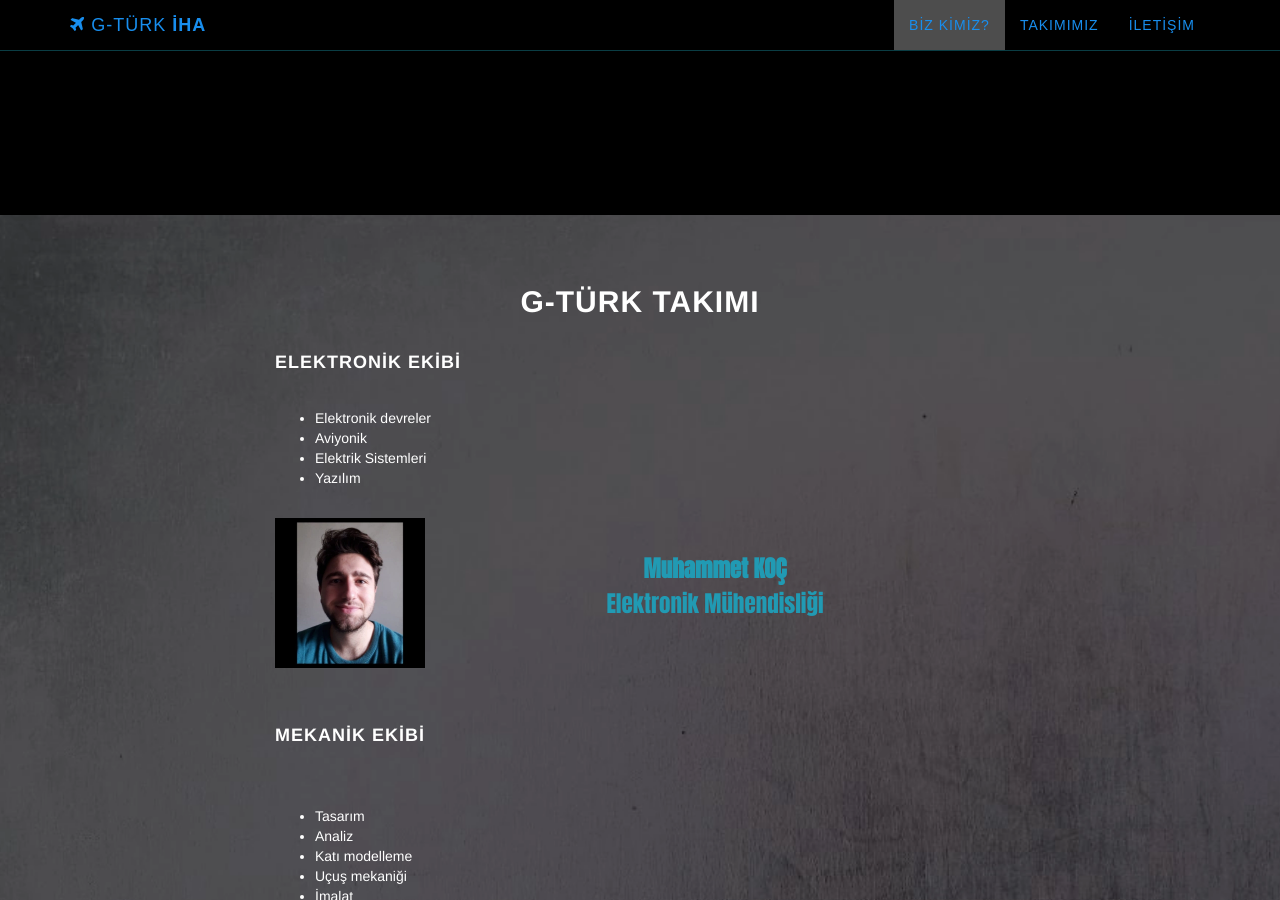
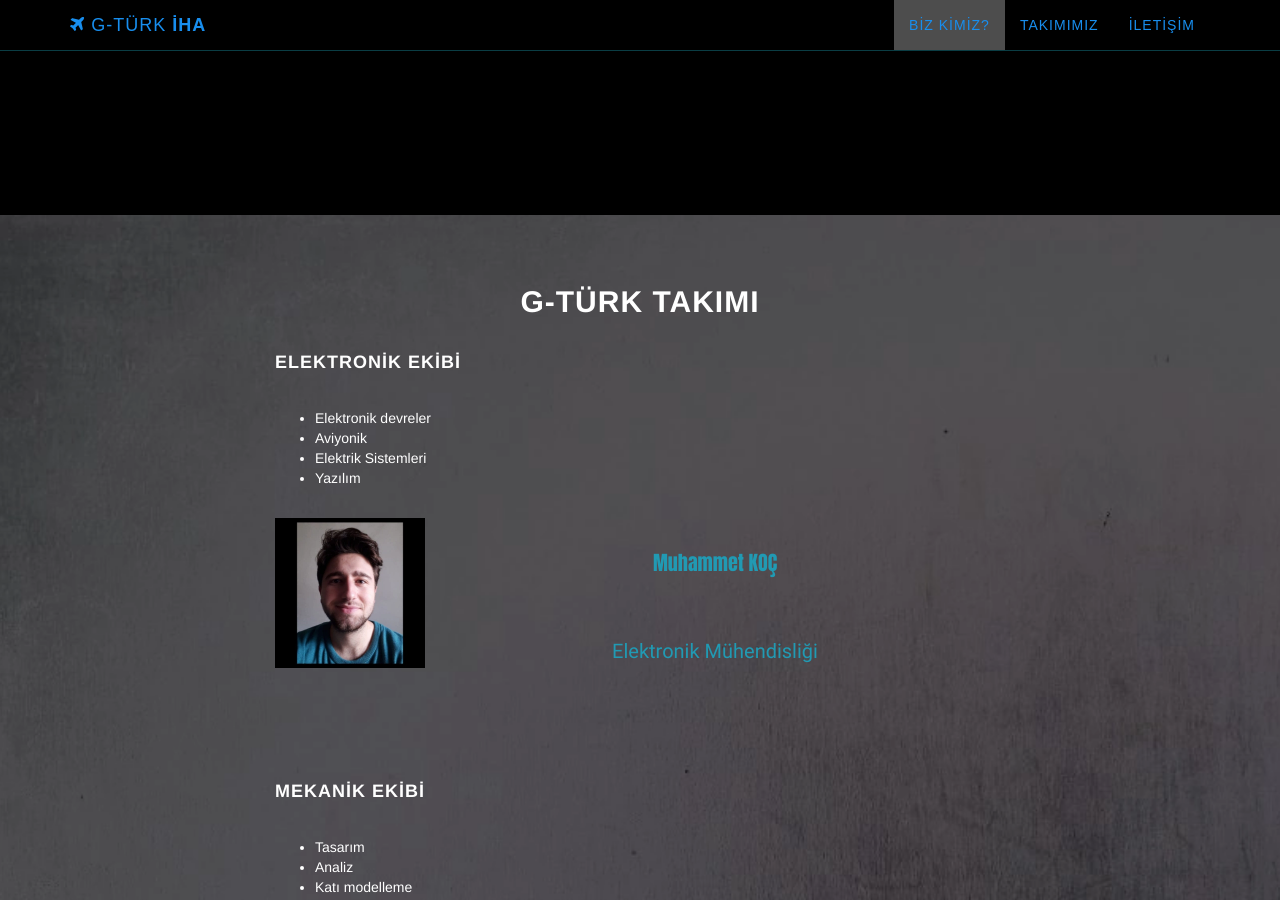
Before and after one commit to g-turk-iha/g-turk-iha, a Jekyll site: the page built from index.html, in a window 1280 px wide and 900 px high, scrolled down 1316 px. Built offline with Jekyll 4.4.1, drawn with Linux system fonts in a browser that asks for light colours.

Commit message:
Update team.html

```diff
--- a/_includes/team.html
+++ b/_includes/team.html
@@ -16,44 +16,43 @@
                 <a href="https://www.linkedin.com/in/muhammet-koc/">
                     <img src="{{ site.baseurl }}/img/muhammetkoc.webp" width="150px" height="150px"
                         style="float: left;">
-                    <p class="team" style="font-size: 23px;"><br><strong>Muhammet KOÇ</strong><br> Elektronik
-                        Mühendisliği</p>
-                    <br><br><br>
+                    <p class="team" style="font-size: 20px;"><br>Muhammet KOÇ</p>
+                    <p><br>Elektronik Mühendisliği</p><br><br><br>
                 </a><br>
 
-                <h4 style="float: left;">MEKANİK EKİBİ</h4><br><br><br><br>
+                <h4 style="text-align: start;">MEKANİK EKİBİ</h4>
                 <ul>
-                    <li style="float: left;">Tasarım</li><br>
-                    <li style="float: left;">Analiz</li><br>
-                    <li style="float: left;">Katı modelleme</li><br>
-                    <li style="float: left;">Uçuş mekaniği</li><br>
-                    <li style="float: left;">İmalat</li><br>
-                    <li style="float: left;">CFD</li><br>
+                    <li style="text-align: start;">Tasarım</li>
+                    <li style="text-align: start;">Analiz</li>
+                    <li style="text-align: start;">Katı modelleme</li>
+                    <li style="text-align: start;">Uçuş mekaniği</li>
+                    <li style="text-align: start;">İmalat</li>
+                    <li style="text-align: start;">CFD</li>
                 </ul>
                 <a href="https://www.linkedin.com/in/muhammet-kılınç-3a5b5a221/">
                     <img src="{{ site.baseurl }}/img/muhammet.webp" width="150px" height="150px" style="float: left;">
-                    <p style="font-size: 23px;" ;"><br><strong>Muhammet KILINÇ</strong><br> Makina
-                        Mühendisliği </p><br><br><br>
+                    <p class="team" style="font-size: 20px;" ;"><br>Muhammet KILINÇ</p>
+                    </p><br> Makina Mühendisliği </p><br><br><br>
                 </a>
                 <a href="https://www.linkedin.com/in/mehmet-haluk-metin-32261b209/">
                     <img src="{{ site.baseurl }}/img/haluk.webp" width="150px" height="150px" style="float: right;">
-                    <p style="font-size: 23px;" ;"><br><strong>Mehmet Haluk METİN</strong><br> Makina Mühendisliği </p>
-                    <br><br><br>
+                    <p class="team" style="font-size: 20px;" ;"><br>Mehmet Haluk METİN</p>
+                    </p><br> Makina Mühendisliği </p><br><br><br>
                 </a><br>
-                <h4 style="float: left;">YAZILIM EKİBİ</h4><br><br><br><br>
+                <h4 style="text-align: start;">YAZILIM EKİBİ</h4>
                 <ul>
-                    <li style="float: left;">Görüntü işleme</li><br>
-                    <li style="float: left;">Otopilot</li><br>
+                    <li style="text-align: start;">Görüntü işleme</li>
+                    <li style="text-align: start;">Otopilot</li>
                 </ul>
                 <a href="https://www.linkedin.com/in/berkcan-n/">
                     <img src="{{ site.baseurl }}/img/berkcan.webp" width="150px" height="150px" style="float: left;">
-                    <p style="font-size: 23px;"><br><strong>Berkcan NARMOT</strong><br> Makina Mühendisliği</p>
-                    <br><br><br>
+                    <p class="team" style="font-size: 20px;"><br>Berkcan NARMOT</p>
+                    <p><br> Makina Mühendisliği</p><br><br><br>
                 </a>
                 <a href="https://www.linkedin.com/in/asametaslan-4867b61b9/">
                     <img src="{{ site.baseurl }}/img/samed.webp" width="150px" height="150px" style="float: right;">
-                    <p style="font-size: 23px;"><br><strong>Abdulsamed ASLAN</strong><br> Bilgisayar Mühendisliği</p>
-                    <br><br><br>
+                    <p class="team" style="font-size: 20px;"><br>Abdulsamed ASLAN</p>
+                    <p><br> Bilgisayar Mühendisliği</p><br><br><br>
                 </a>
             </div>
         </div>
```
